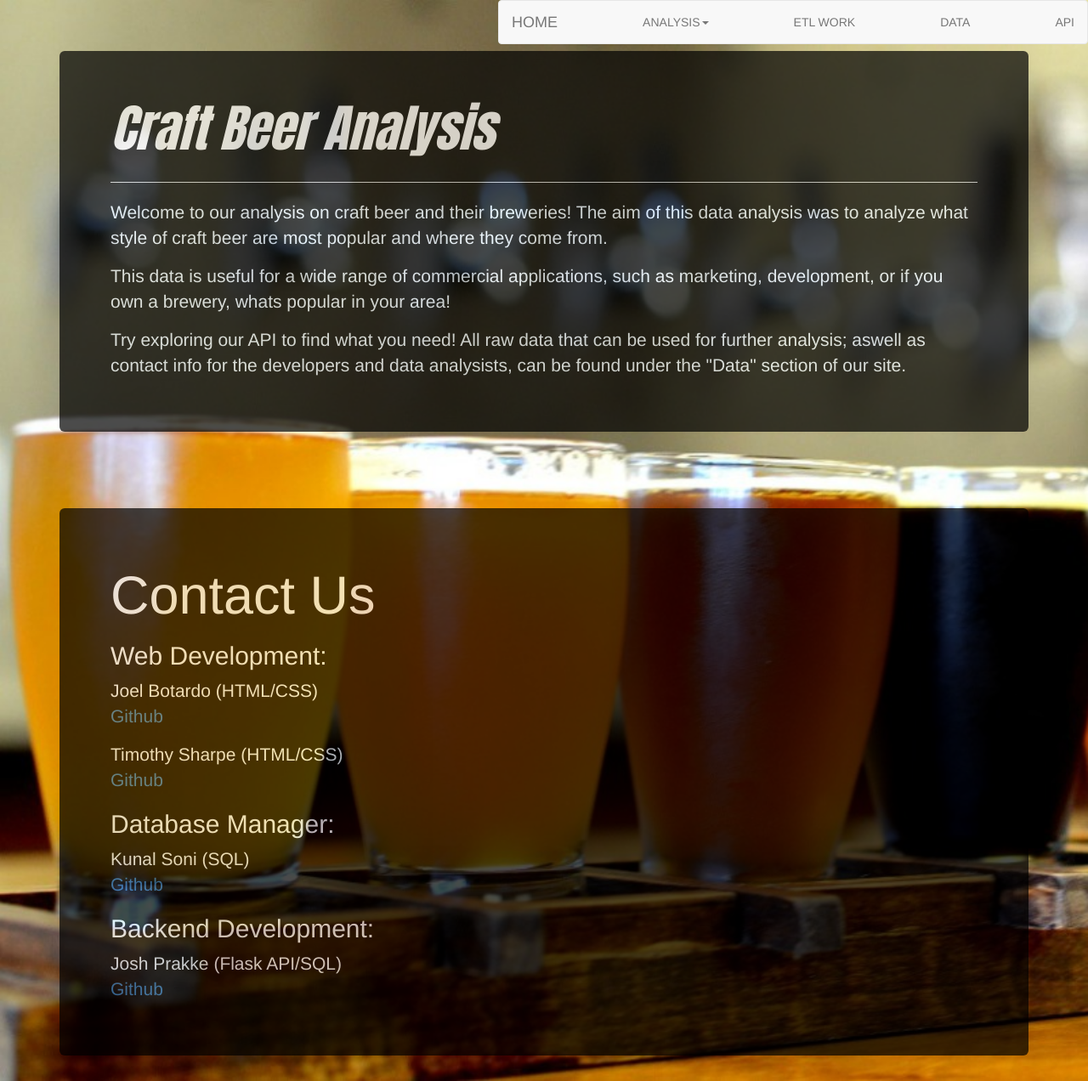
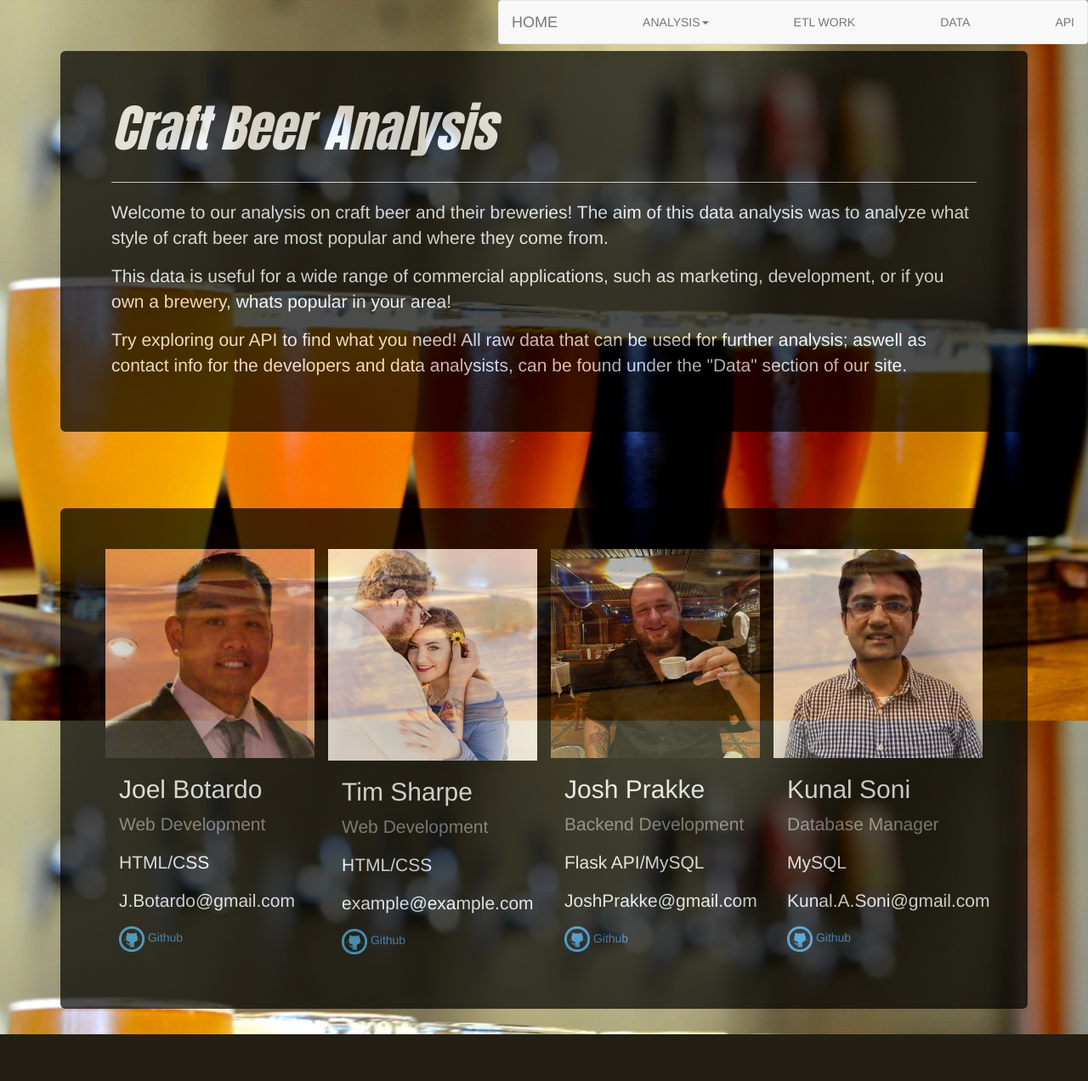
Before and after one commit to JPrakke/Craft-Beer-Analysis, a Flask app: page / in a window 1280 px wide. Shown: the whole page at 85% size. After the commit the page ends 1217 px from the top, so only its background shows below. Run offline with Flask 2, Linux system fonts and the light colour scheme; parts of the project's set-up code (start-up, migrations or seed data) failed here and were passed over; some libraries are stand-ins or nearby versions.

Commit message:
final styling

```diff
--- a/web/static/css/home_style.css
+++ b/web/static/css/home_style.css
@@ -57,8 +57,61 @@ body {
     background-image: url("../assets/beer_background.jpg");
     background-repeat: no-repeat;
     background-size: cover;
+    background-attachment: fixed;
 }
 
 footer {
     display: block;
 }
+
+/* Three columns side by side */
+.column {
+    float: left;
+    width: 25%;
+    margin-bottom: 16px;
+    padding: 0 8px;
+  }
+
+  /* Display the columns below each other instead of side by side on small screens */
+  @media screen and (max-width: 650px) {
+    .column {
+      width: 100%;
+      display: block;
+    }
+  }
+
+  /* Add some shadows to create a card effect */
+  .card {
+    box-shadow: 0 4px 8px 0 rgba(0, 0, 0, 0.2);
+  }
+
+  /* Some left and right padding inside the container */
+  .container {
+    padding: 0 16px;
+  }
+
+  /* Clear floats */
+  .container::after, .row::after {
+    content: "";
+    clear: both;
+    display: table;
+  }
+
+  .title {
+    color: grey;
+  }
+
+  .button {
+    border: none;
+    outline: 0;
+    display: inline-block;
+    padding: 8px;
+    background-color: #000;
+    text-align: center;
+    cursor: pointer;
+    width: 100%;
+  }
+
+  .button:hover {
+    background-color: #555;
+  }
--- a/web/templates/index.html
+++ b/web/templates/index.html
@@ -1,5 +1,6 @@
 <!DOCTYPE html>
 <html>
+
 <head>
     <meta charset="UTF-8">
     <title>Craft Beer Analysis | Home</title>
@@ -10,6 +11,7 @@
     <script src="https://cdnjs.cloudflare.com/ajax/libs/popper.js/1.11.0/umd/popper.min.js"></script>
     <script src="https://stackpath.bootstrapcdn.com/bootstrap/4.1.3/js/bootstrap.min.js"></script>
 </head>
+
 <body>
     <nav class="navbar navbar-default">
         <div class="container-fluid">
@@ -38,15 +40,73 @@
     <div class="container">
         <div class="jumbotron" style="background-color:black; color: aliceblue; margin-top: 60px; opacity: 0.7;">
             <header>Craft Beer Analysis</header>
-            <hr/>
-            <p>Welcome to our analysis on craft beer and their breweries! The aim of this data analysis was to analyze what style of craft beer are most popular and where they come from.</p>
-            <p>This data is useful for a wide range of commercial applications, such as marketing, development, or if you own a brewery, whats popular in your area!</p>
-            <p>Try exploring our API to find what you need! All raw data that can be used for further analysis; aswell as contact info for the developers and data analysists, can be found under the "Data" section of our site.</p>
+            <hr />
+            <p>Welcome to our analysis on craft beer and their breweries! The aim of this data analysis was to analyze
+                what style of craft beer are most popular and where they come from.</p>
+            <p>This data is useful for a wide range of commercial applications, such as marketing, development, or if
+                you own a brewery, whats popular in your area!</p>
+            <p>Try exploring our API to find what you need! All raw data that can be used for further analysis; aswell
+                as contact info for the developers and data analysists, can be found under the "Data" section of our
+                site.</p>
         </div>
     </div>
     <div class="container">
         <div class="jumbotron" style="background-color:black; color: aliceblue; margin-top: 60px; opacity: 0.7;">
-            <h1>Contact Us</h1>
+            <div class="row">
+                <div class="column">
+                    <div class="card">
+                        <img src="../static/assets/JBotardo.jpg" alt="Joel" style="width:100%">
+                        <div class="container">
+                            <h2>Joel Botardo</h2>
+                            <p class="title">Web Development</p>
+                            <p>HTML/CSS</p>
+                            <p>J.Botardo@gmail.com</p>
+                            <a href="https://github.com/jbotardo"><img src="../static/assets/Github-PNG-Image.png" width="30" height="30">  Github</a>
+                        </div>
+                    </div>
+                </div>
+
+                <div class="column">
+                    <div class="card">
+                        <img src="../static/assets/TSharpe.jpg" alt="Tim" style="width:100%">
+                        <div class="container">
+                            <h2>Tim Sharpe</h2>
+                            <p class="title">Web Development</p>
+                            <p>HTML/CSS</p>
+                            <p>example@example.com</p>
+                            <a href="https://github.com/timothysharpe"><img src="../static/assets/Github-PNG-Image.png" width="30" height="30">  Github</a>
+                        </div>
+                    </div>
+                </div>
+
+                <div class="column">
+                    <div class="card">
+                        <img src="../static/assets/JPrakke.jpg" alt="John" style="width:100%">
+                        <div class="container">
+                            <h2>Josh Prakke</h2>
+                            <p class="title">Backend Development</p>
+                            <p>Flask API/MySQL</p>
+                            <p>JoshPrakke@gmail.com</p>
+                            <a href="https://github.com/JPrakke"><img src="../static/assets/Github-PNG-Image.png" width="30" height="30">  Github</a>
+                        </div>
+                    </div>
+                </div>
+
+                <div class="column">
+                    <div class="card">
+                        <img src="../static/assets/KSoni.jpg" alt="Kunal" style="width:100%">
+                        <div class="container">
+                            <h2>Kunal Soni</h2>
+                            <p class="title">Database Manager</p>
+                            <p>MySQL</p>
+                            <p>Kunal.A.Soni@gmail.com</p>
+                            <a href="https://github.com/kunal-soni"><img src="../static/assets/Github-PNG-Image.png" width="30" height="30">  Github</a>
+                        </div>
+                    </div>
+                </div>
+            </div>
+
+            <!-- <h1>Contact Us</h1>
             <h2>Web Development:</h2>
             <p>Joel Botardo (HTML/CSS)<br>
             <a href="https://github.com/jbotardo">Github</a></p>
@@ -57,8 +117,9 @@
             <a href="https://github.com/kunal-soni">Github</a></p>
             <h2>Backend Development:</h2>
             <p>Josh Prakke (Flask API/SQL)</br>
-            <a href="https://github.com/JPrakke">Github</a></p>
+            <a href="https://github.com/JPrakke">Github</a></p> -->
         </div>
     </div>
 </body>
+
 </html>
```
Also changed, not shown: web/static/assets/Github-PNG-Image.png (added), web/static/assets/JBotardo.jpg (added), web/static/assets/JPrakke.jpg (added), web/static/assets/KSoni.jpg (added), web/static/assets/TSharpe.jpg (added). Lines whose indentation alone changed are shown as unchanged.
